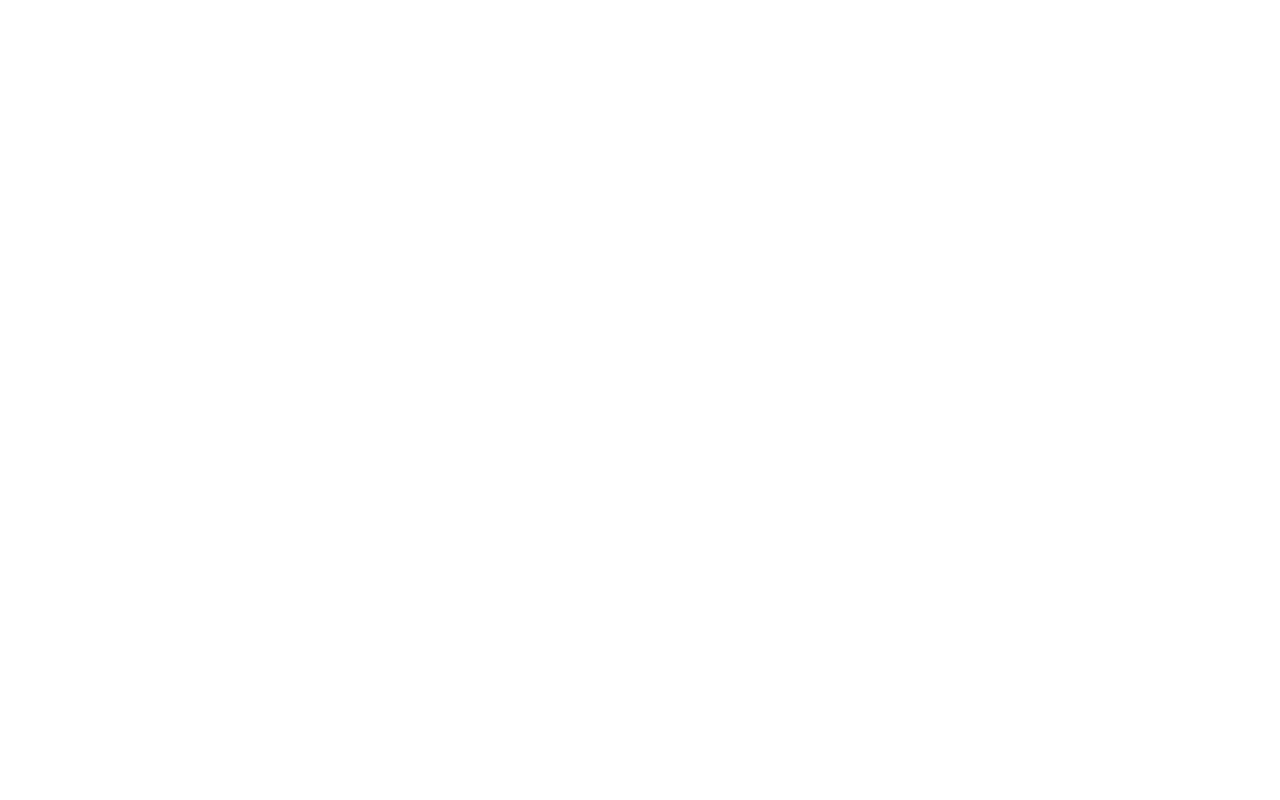
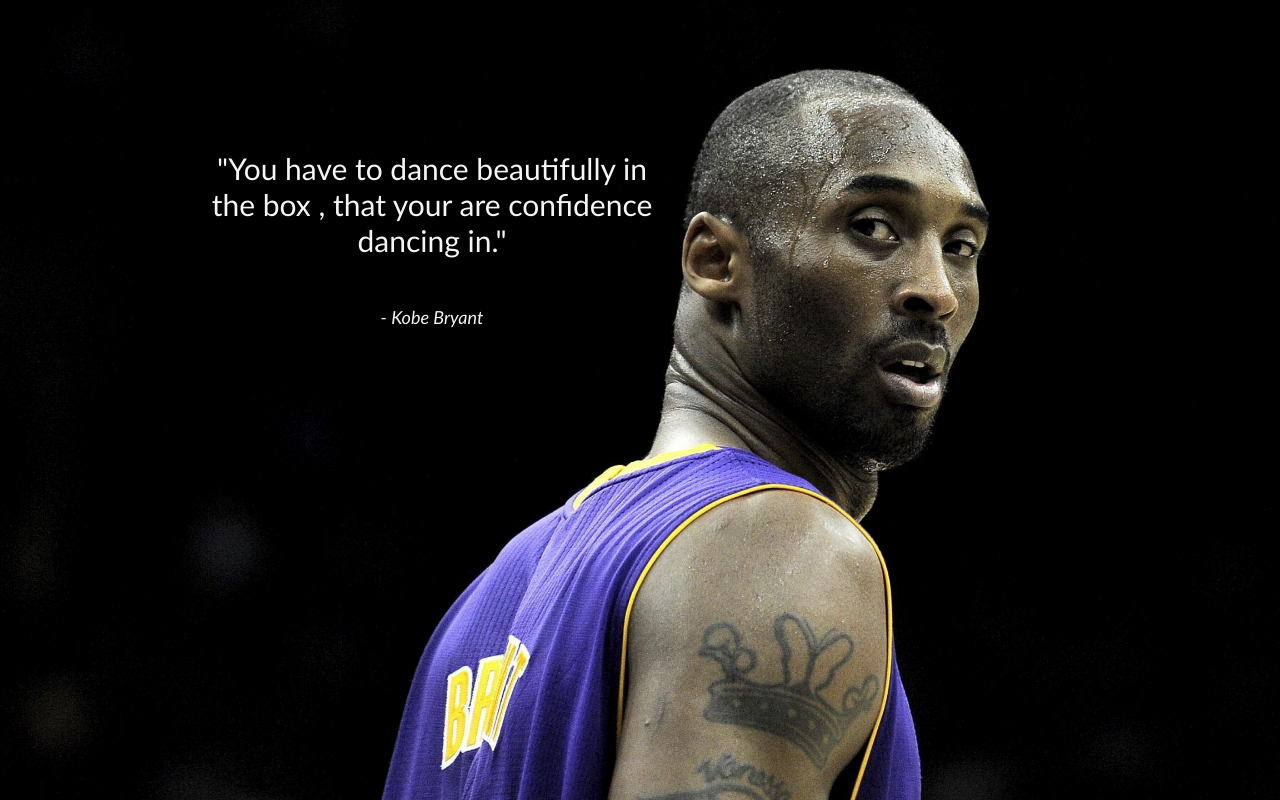
Before and after one commit to Deda41/simple-quote-page, a plain HTML site: page index.html in a window 1280 px wide. Drawn offline with Linux system fonts and the light colour scheme.

Commit message:
first commit

```diff
--- a/index.html
+++ b/index.html
@@ -2,11 +2,12 @@
 <html>
 <head>
   <meta charset="utf-8">
-  <title></title>
+  <title>Kobe Bryant Quote</title>
   <meta name="viewport" content="width=device-width, initial-scale=1">
   <link rel="stylesheet" type="text/css" href="main.css">
 </head>
 <body>
-
+<p>"You have to dance beautifully in the box , that your are confidence dancing in."<br><br>
+  <span class="kobe"><em>- Kobe Bryant</em></span></p>
 </body>
 </html>
--- a/main.css
+++ b/main.css
@@ -0,0 +1,21 @@
+p {
+  text-align: center;
+  color: whitesmoke;
+  margin-top: 150px;
+  font-size: 30px;
+  font-family: "Trebuchet MS", Helvetica, sans-serif;
+  width: 480px;
+  max-width: calc(100vw - 10px);
+  margin-left: auto;
+  margin-right: 600px;
+}
+body {
+ background-image: url('assets/wc1748679.jpg');
+background-repeat: no-repeat;
+background-position: center center;
+background-attachment: fixed;
+background-size: cover;
+}
+.kobe {
+  font-size: 18px;
+}
```
Also changed, not shown: assets/wc1748679.jpg (added), 1 other file.
